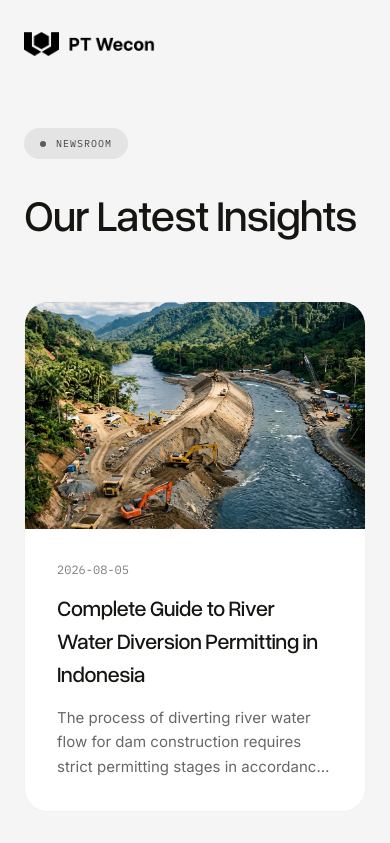
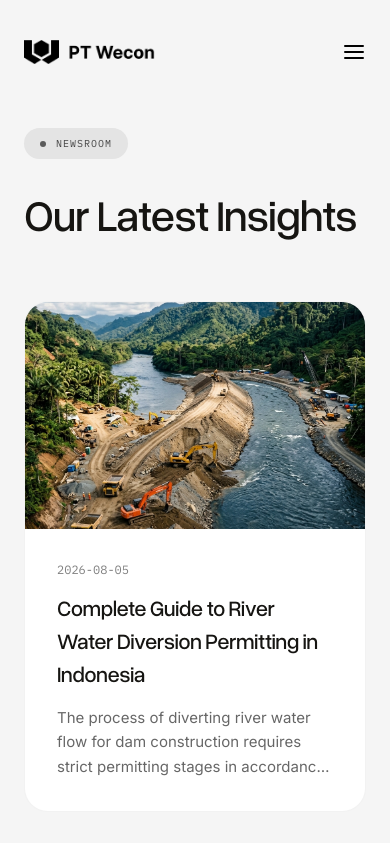
Before and after one commit to rizkybeny27-creator/wecon, a Next.js app: page /en/blog in a window 390 px wide. Shown: the top 843 px of the page. Built offline with nearby package versions, Linux system fonts and the light colour scheme.

Commit message:
feat: add responsive mobile navigation menu

```diff
--- a/src/components/Navbar.tsx
+++ b/src/components/Navbar.tsx
@@ -1,11 +1,14 @@
+"use client";
+
 import { Link } from "@/i18n/routing";
-import React from "react";
+import React, { useState } from "react";
 import { useTranslations } from "next-intl";
 import LanguageSwitcher from "./LanguageSwitcher";
 import Image from "next/image";
 
 export default function Navbar({ theme = 'dark' }: { theme?: 'dark' | 'light' }) {
   const t = useTranslations('Navbar');
+  const [isMobileMenuOpen, setIsMobileMenuOpen] = useState(false);
   const isLight = theme === 'light';
 
   const textColor = isLight ? "text-black" : "text-white";
@@ -17,23 +20,24 @@ export default function Navbar({ theme = 'dark' }: { theme?: 'dark' | 'light' })
   return (
     <nav
       aria-label="Main Navigation"
-      className="absolute top-0 left-0 w-full z-50 flex items-center justify-between px-6 md:px-12 py-8"
+      className="absolute top-0 left-0 w-full z-50 px-6 md:px-12 py-8"
     >
+      <div className="flex items-center justify-between w-full">
         {/* Logo */}
         <div className="flex items-center gap-3">
-        <Link href="/">
+          <Link href="/" onClick={() => setIsMobileMenuOpen(false)}>
             <Image
-            src={isLight ? "/logo-black.png" : "/logo-white.png"}
+              src={(isLight || isMobileMenuOpen) ? "/logo-black.png" : "/logo-white.png"}
               alt="PT Wecon"
               width={120}
               height={24}
-            className="h-6 w-auto object-contain"
+              className="h-6 w-auto object-contain relative z-[60] transition-all"
               priority
             />
           </Link>
         </div>
 
-      {/* Center Links */}
+        {/* Center Links (Desktop) */}
         <div className={`hidden lg:flex items-center gap-1 backdrop-blur-md rounded-full p-1 border ${pillBg}`}>
           <Link href="/#about" className={`px-4 py-2 rounded-full text-[10px] font-mono tracking-widest transition-colors uppercase ${linkText}`}>
             {t('about')}
@@ -49,8 +53,8 @@ export default function Navbar({ theme = 'dark' }: { theme?: 'dark' | 'light' })
           </Link>
         </div>
 
-      {/* Right Button & Switcher */}
-      <div className="hidden md:flex items-center gap-4">
+        {/* Right Button & Switcher (Desktop) */}
+        <div className="hidden lg:flex items-center gap-4">
           <div className="flex items-center">
              <LanguageSwitcher className={`px-4 py-2.5 rounded-md font-mono font-bold text-[10px] tracking-widest uppercase transition-colors ${outlineBtn}`} />
           </div>
@@ -58,6 +62,51 @@ export default function Navbar({ theme = 'dark' }: { theme?: 'dark' | 'light' })
             {t('contact_us')}
           </Link>
         </div>
+
+        {/* Mobile Hamburger Button */}
+        <button
+          className={`lg:hidden relative z-[60] p-2 -mr-2 transition-colors ${isMobileMenuOpen ? 'text-black' : textColor}`}
+          onClick={() => setIsMobileMenuOpen(!isMobileMenuOpen)}
+          aria-label="Toggle Menu"
+        >
+          <svg width="24" height="24" viewBox="0 0 24 24" fill="none" stroke="currentColor" strokeWidth="2" strokeLinecap="round" strokeLinejoin="round">
+            {isMobileMenuOpen ? (
+              <path d="M18 6L6 18M6 6l12 12" />
+            ) : (
+              <path d="M3 12h18M3 6h18M3 18h18" />
+            )}
+          </svg>
+        </button>
+      </div>
+
+      {/* Mobile Menu Overlay */}
+      {isMobileMenuOpen && (
+        <div className="fixed inset-0 z-50 bg-white flex flex-col pt-28 px-6 pb-8 lg:hidden animate-in fade-in duration-300">
+          <div className="flex flex-col gap-6 text-black mt-4">
+            <Link onClick={() => setIsMobileMenuOpen(false)} href="/#about" className="text-3xl font-heading tracking-tight border-b border-black/10 pb-4">
+              {t('about')}
+            </Link>
+            <Link onClick={() => setIsMobileMenuOpen(false)} href="/#expertise" className="text-3xl font-heading tracking-tight border-b border-black/10 pb-4">
+              {t('expertise')}
+            </Link>
+            <Link onClick={() => setIsMobileMenuOpen(false)} href="/projects" className="text-3xl font-heading tracking-tight border-b border-black/10 pb-4">
+              {t('projects')}
+            </Link>
+            <Link onClick={() => setIsMobileMenuOpen(false)} href="/blog" className="text-3xl font-heading tracking-tight border-b border-black/10 pb-4">
+              {t('newsroom')}
+            </Link>
+          </div>
+
+          <div className="mt-auto flex flex-col gap-4">
+            <div className="flex w-full">
+               <LanguageSwitcher className="w-full justify-between px-6 py-4 rounded-xl font-mono font-bold text-[12px] tracking-widest uppercase transition-colors border border-black/20 text-black hover:bg-black/5" />
+            </div>
+            <Link onClick={() => setIsMobileMenuOpen(false)} href="https://wa.me/6281234878660" className="w-full text-center px-6 py-4 rounded-xl font-mono font-bold text-[12px] tracking-widest uppercase transition-colors bg-black text-white hover:bg-black/90">
+              {t('contact_us')}
+            </Link>
+          </div>
+        </div>
+      )}
     </nav>
   );
 }
```
Lines whose indentation alone changed are shown as unchanged.
